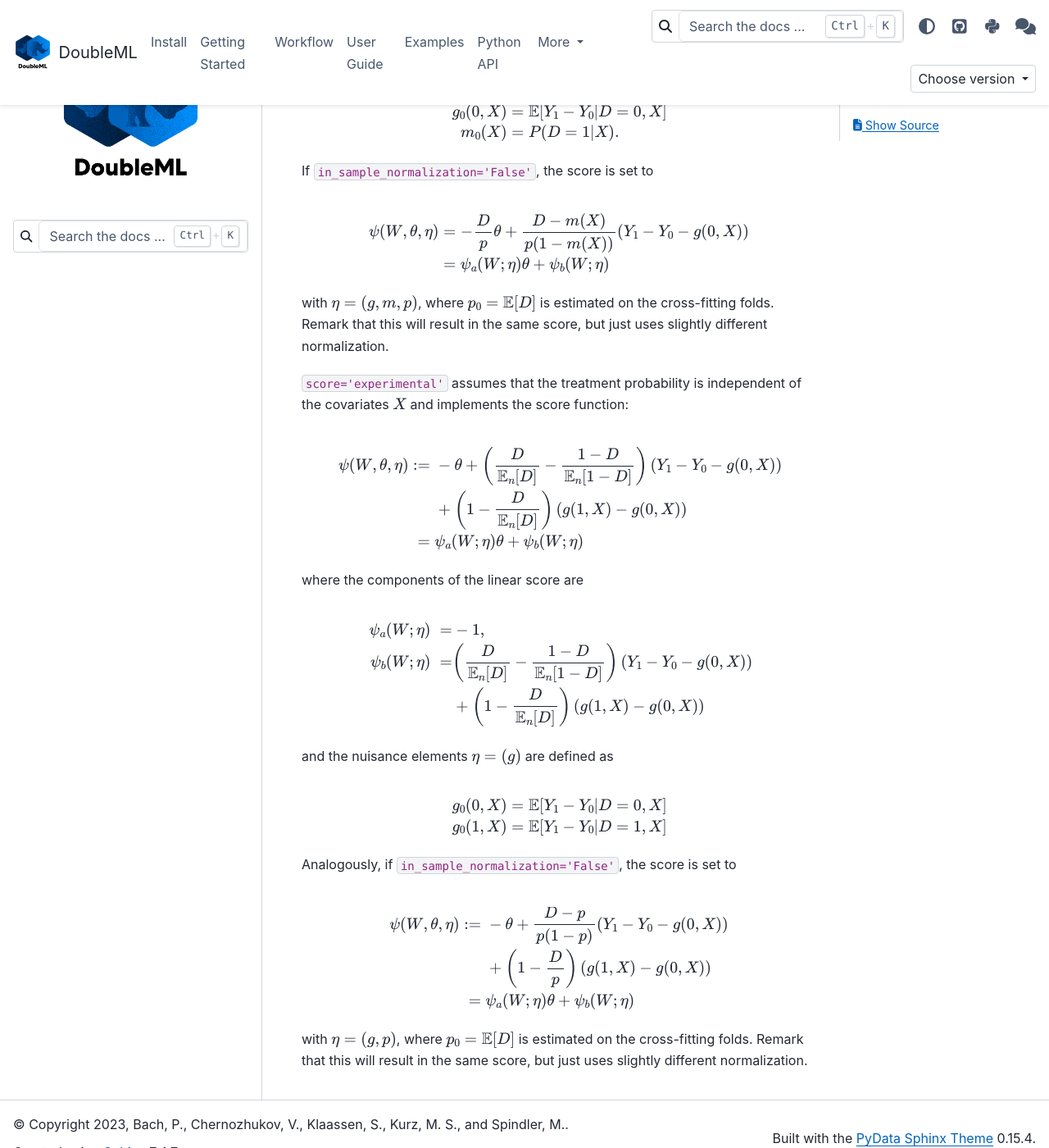
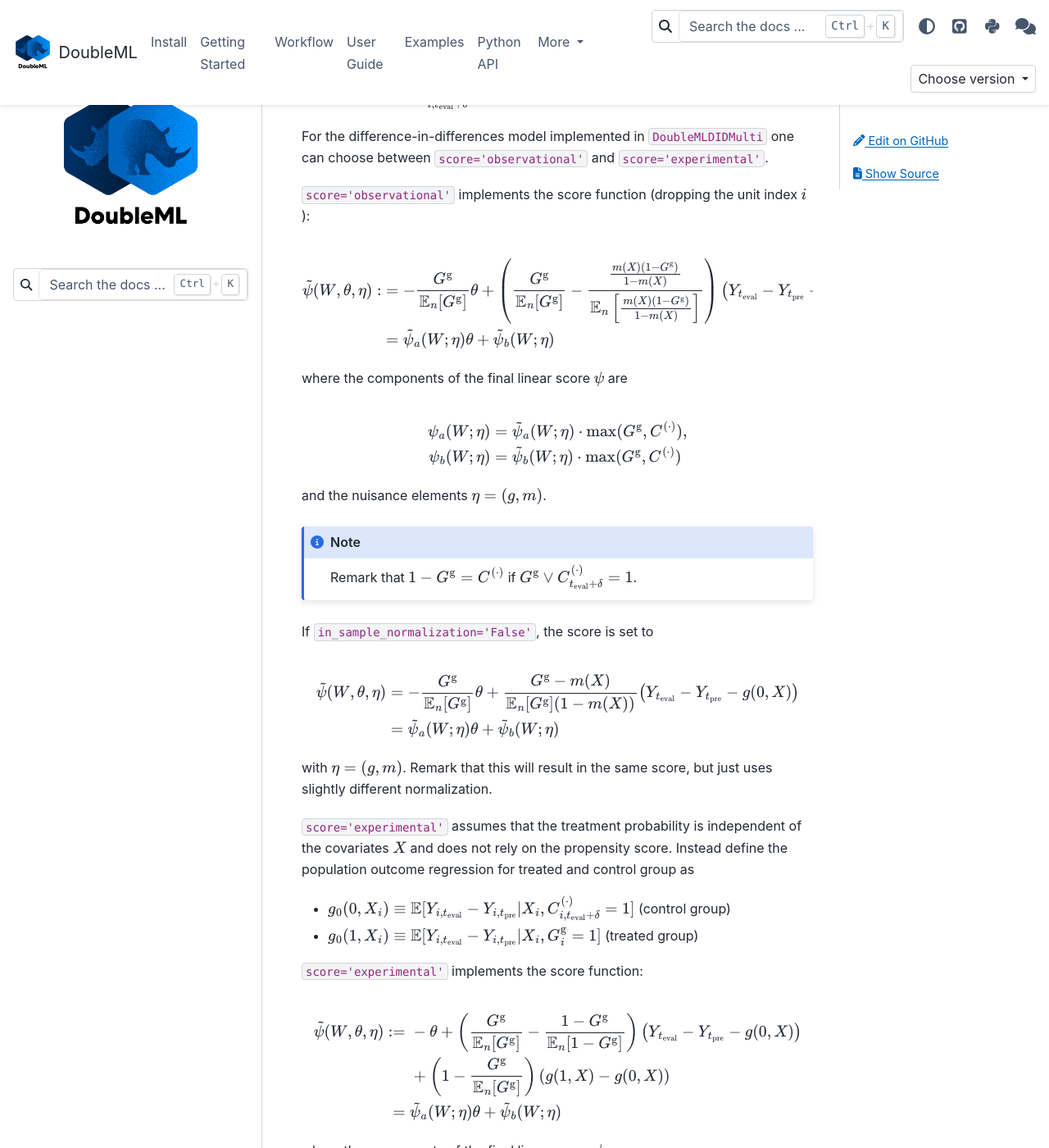
Before and after one commit to DoubleML/doubleml-docs, a Sphinx documentation site: the page built from doc/guide/scores/did/did_pa_score.rst, in a window 1280 px wide and 1400 px high, scrolled down 705 px. Shown: the whole window at 82% size. Built offline with Sphinx 7.4.7 and the PyData theme 0.15.4, drawn with Linux system fonts in a browser that asks for light colours; the version number could not be read and is left out; some of the changed text lies outside the part shown.

Commit message:
add score version

```diff
--- a/doc/guide/scores/did/did_pa_score.rst
+++ b/doc/guide/scores/did/did_pa_score.rst
@@ -1,3 +1,30 @@
+As in the description of the :ref:`DiD model <did-pa-model>`, the required nuisance elements are
+
+.. math::
+    \begin{align}
+    g_{0, \mathrm{g}, t_\text{pre}, t_\text{eval}, \delta}(X_i) &:= \mathbb{E}[Y_{i,t_\text{eval}} - Y_{i,t_\text{pre}}|X_i, C_{i,t_\text{eval} + \delta}^{(\cdot)} = 1], \\
+    m_{0, \mathrm{g}, t_\text{eval} + \delta}(X_i) &:= P(G_i^{\mathrm{g}}=1|X_i, G_i^{\mathrm{g}} + C_{i,t_\text{eval} + \delta}^{(\cdot)}=1).
+    \end{align}
+
+for a certain choice of :math:`(\mathrm{g}, t_\text{pre}, t_\text{eval})` and :math:`\delta` and control group :math:`C_{i,t_\text{eval} + \delta}^{(\cdot)}`.
+
+For notational purposes, we will omit the subscripts :math:`\mathrm{g}, t_\text{pre}, t_\text{eval}, \delta` in the following and use the notation
+
+* :math:`g_0(0, X_i)\equiv g_{0, \mathrm{g}, t_\text{pre}, t_\text{eval}, \delta}(X_i)` (population outcome regression function of the control group)
+* :math:`m_0(X_i)\equiv m_{0, \mathrm{g}, t_\text{eval} + \delta}(X_i)` (generalized propensity score)
+
+All scores in the multi-period setting have the form
+
+.. math::
+
+    \psi(W_i,\theta, \eta) :=
+    \begin{cases}
+    \tilde{\psi}(W_i,\theta, \eta) & \text{for } G_i^{\mathrm{g}} \vee C_{i,t_\text{eval} + \delta}^{(\cdot)}=1 \\
+    0 & \text{otherwise}
+    \end{cases}
+
+i.e. the score is only non-zero for units in the corresponding treatment group :math:`\mathrm{g}` and control group :math:`C_{i,t_\text{eval} + \delta}^{(\cdot)}`.
+
 For the difference-in-differences model implemented in ``DoubleMLDIDMulti`` one can choose between
 ``score='observational'`` and ``score='experimental'``.
 
@@ -5,78 +32,70 @@
 
 .. math::
 
-    \psi(W,\theta, \eta)
-    :&= -\frac{D}{\mathbb{E}_n[D]}\theta + \left(\frac{D}{\mathbb{E}_n[D]} - \frac{\frac{m(X) (1-D)}{1-m(X)}}{\mathbb{E}_n\left[\frac{m(X) (1-D)}{1-m(X)}\right]}\right) \left(Y_1 - Y_0 - g(0,X)\right)
+    \tilde{\psi}(W,\theta, \eta)
+    :&= -\frac{G^{\mathrm{g}}}{\mathbb{E}_n[G^{\mathrm{g}}]}\theta + \left(\frac{G^{\mathrm{g}}}{\mathbb{E}_n[G^{\mathrm{g}}]} - \frac{\frac{m(X) (1-G^{\mathrm{g}})}{1-m(X)}}{\mathbb{E}_n\left[\frac{m(X) (1-G^{\mathrm{g}})}{1-m(X)}\right]}\right) \left(Y_{t_\text{eval}} - Y_{t_\text{pre}} - g(0,X)\right)
 
-    &= \psi_a(W; \eta) \theta + \psi_b(W; \eta)
+    &= \tilde{\psi}_a(W; \eta) \theta + \tilde{\psi}_b(W; \eta)
 
-where the components of the linear score are
+where the components of the final linear score :math:`\psi` are
 
 .. math::
+    \psi_a(W; \eta) &=  \tilde{\psi}_a(W; \eta) \cdot \max(G^{\mathrm{g}}, C^{(\cdot)}),
 
-    \psi_a(W; \eta) &=  - \frac{D}{\mathbb{E}_n[D]},
+    \psi_b(W; \eta) &= \tilde{\psi}_b(W; \eta) \cdot \max(G^{\mathrm{g}}, C^{(\cdot)})
 
-    \psi_b(W; \eta) &= \left(\frac{D}{\mathbb{E}_n[D]} - \frac{\frac{m(X) (1-D)}{1-m(X)}}{\mathbb{E}_n\left[\frac{m(X) (1-D)}{1-m(X)}\right]}\right) \left(Y_1 - Y_0 - g(0,X)\right)
+and the nuisance elements :math:`\eta=(g, m)`.
 
-and the nuisance elements :math:`\eta=(g, m)` are defined as
-
-.. math::
-
-    g_{0}(0, X) &= \mathbb{E}[Y_1 - Y_0|D=0, X]
-
-    m_0(X) &= P(D=1|X).
+.. note::
+    Remark that :math:`1-G^{\mathrm{g}}=C^{(\cdot)}` if :math:`G^{\mathrm{g}} \vee C_{t_\text{eval} + \delta}^{(\cdot)}=1`.
 
 If ``in_sample_normalization='False'``, the score is set to
 
 .. math::
 
-    \psi(W,\theta,\eta) &= - \frac{D}{p}\theta + \frac{D - m(X)}{p(1-m(X))}\left(Y_1 - Y_0 -g(0,X)\right)
+    \tilde{\psi}(W,\theta,\eta) &= - \frac{G^{\mathrm{g}}}{\mathbb{E}_n[G^{\mathrm{g}}]}\theta + \frac{G^{\mathrm{g}} - m(X)}{\mathbb{E}_n[G^{\mathrm{g}}](1-m(X))}\left(Y_{t_\text{eval}} - Y_{t_\text{pre}} - g(0,X)\right)
 
-    &= \psi_a(W; \eta) \theta + \psi_b(W; \eta)
+    &= \tilde{\psi}_a(W; \eta) \theta + \tilde{\psi}_b(W; \eta)
 
-with :math:`\eta=(g, m, p)`, where :math:`p_0 = \mathbb{E}[D]` is estimated on the cross-fitting folds.
+with :math:`\eta=(g, m)`.
 Remark that this will result in the same score, but just uses slightly different normalization.
 
-``score='experimental'`` assumes that the treatment probability is independent of the covariates :math:`X` and
-implements the score function:
+``score='experimental'`` assumes that the treatment probability is independent of the covariates :math:`X` and does not rely on the propensity score. Instead define
+the population outcome regression for treated and control group as
+
+* :math:`g_0(0, X_i)\equiv \mathbb{E}[Y_{i,t_\text{eval}} - Y_{i,t_\text{pre}}|X_i, C_{i,t_\text{eval} + \delta}^{(\cdot)} = 1]` (control group)
+* :math:`g_0(1, X_i)\equiv \mathbb{E}[Y_{i,t_\text{eval}} - Y_{i,t_\text{pre}}|X_i, G_i^{\mathrm{g}} = 1]` (treated group)
+
+``score='experimental'`` implements the score function:
 
 .. math::
 
-    \psi(W,\theta, \eta)
-    :=\; &-\theta + \left(\frac{D}{\mathbb{E}_n[D]} - \frac{1-D}{\mathbb{E}_n[1-D]}\right)\left(Y_1 - Y_0 -g(0,X)\right)
+    \tilde{\psi}(W,\theta, \eta)
+    :=\; &-\theta + \left(\frac{G^{\mathrm{g}}}{\mathbb{E}_n[G^{\mathrm{g}}]} - \frac{1-G^{\mathrm{g}}}{\mathbb{E}_n[1-G^{\mathrm{g}}]}\right)\left(Y_{t_\text{eval}} - Y_{t_\text{pre}} - g(0,X)\right)
 
-    &+ \left(1 - \frac{D}{\mathbb{E}_n[D]}\right) \left(g(1,X) - g(0,X)\right)
+    &+ \left(1 - \frac{G^{\mathrm{g}}}{\mathbb{E}_n[G^{\mathrm{g}}]}\right) \left(g(1,X) - g(0,X)\right)
 
-    =\; &\psi_a(W; \eta) \theta + \psi_b(W; \eta)
+    =\; &\tilde{\psi}_a(W; \eta) \theta + \tilde{\psi}_b(W; \eta)
 
-where the components of the linear score are
+where the components of the final linear score :math:`\psi` are
 
 .. math::
+    \psi_a(W; \eta) &=  \tilde{\psi}_a(W; \eta) \cdot \max(G^{\mathrm{g}}, C^{(\cdot)}),
 
-    \psi_a(W; \eta) \;=  &- 1,
+    \psi_b(W; \eta) &= \tilde{\psi}_b(W; \eta) \cdot \max(G^{\mathrm{g}}, C^{(\cdot)})
 
-    \psi_b(W; \eta) \;= &\left(\frac{D}{\mathbb{E}_n[D]} - \frac{1-D}{\mathbb{E}_n[1-D]}\right)\left(Y_1 - Y_0 -g(0,X)\right)
-
-    &+  \left(1 - \frac{D}{\mathbb{E}_n[D]}\right) \left(g(1,X) - g(0,X)\right)
-
-and the nuisance elements :math:`\eta=(g)` are defined as
-
-.. math::
-
-    g_{0}(0, X) &= \mathbb{E}[Y_1 - Y_0|D=0, X]
-
-    g_{0}(1, X) &= \mathbb{E}[Y_1 - Y_0|D=1, X]
+and the nuisance elements :math:`\eta=(g)`.
 
 Analogously, if ``in_sample_normalization='False'``,  the score is set to
 
 .. math::
 
-    \psi(W,\theta, \eta)
-    :=\; &-\theta +  \frac{D - p}{p(1-p)}\left(Y_1 - Y_0 -g(0,X)\right)
+    \tilde{\psi}(W,\theta, \eta)
+    :=\; &-\theta +  \frac{G^{\mathrm{g}} - \mathbb{E}_n[G^{\mathrm{g}}]}{\mathbb{E}_n[G^{\mathrm{g}}](1-\mathbb{E}_n[G^{\mathrm{g}}])}\left(Y_{t_\text{eval}} - Y_{t_\text{pre}} - g(0,X)\right)
 
-    &+ \left(1 - \frac{D}{p}\right) \left(g(1,X) - g(0,X)\right)
+    &+ \left(1 - \frac{G^{\mathrm{g}}}{\mathbb{E}_n[G^{\mathrm{g}}]}\right) \left(g(1,X) - g(0,X)\right)
 
-    =\; &\psi_a(W; \eta) \theta + \psi_b(W; \eta)
+    =\; &\tilde{\psi}_a(W; \eta) \theta + \tilde{\psi}_b(W; \eta)
 
-with :math:`\eta=(g, p)`, where :math:`p_0 = \mathbb{E}[D]` is estimated on the cross-fitting folds.
+with :math:`\eta=(g)`.
 Remark that this will result in the same score, but just uses slightly different normalization.
```
